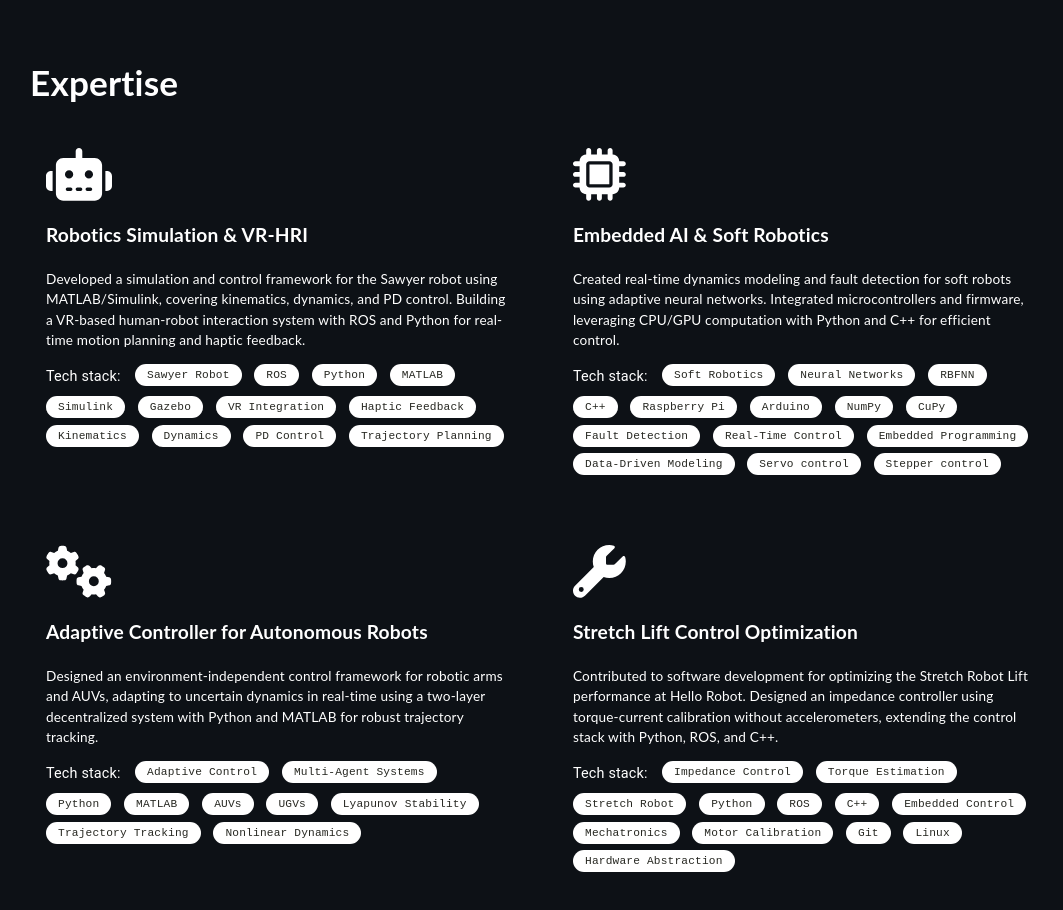
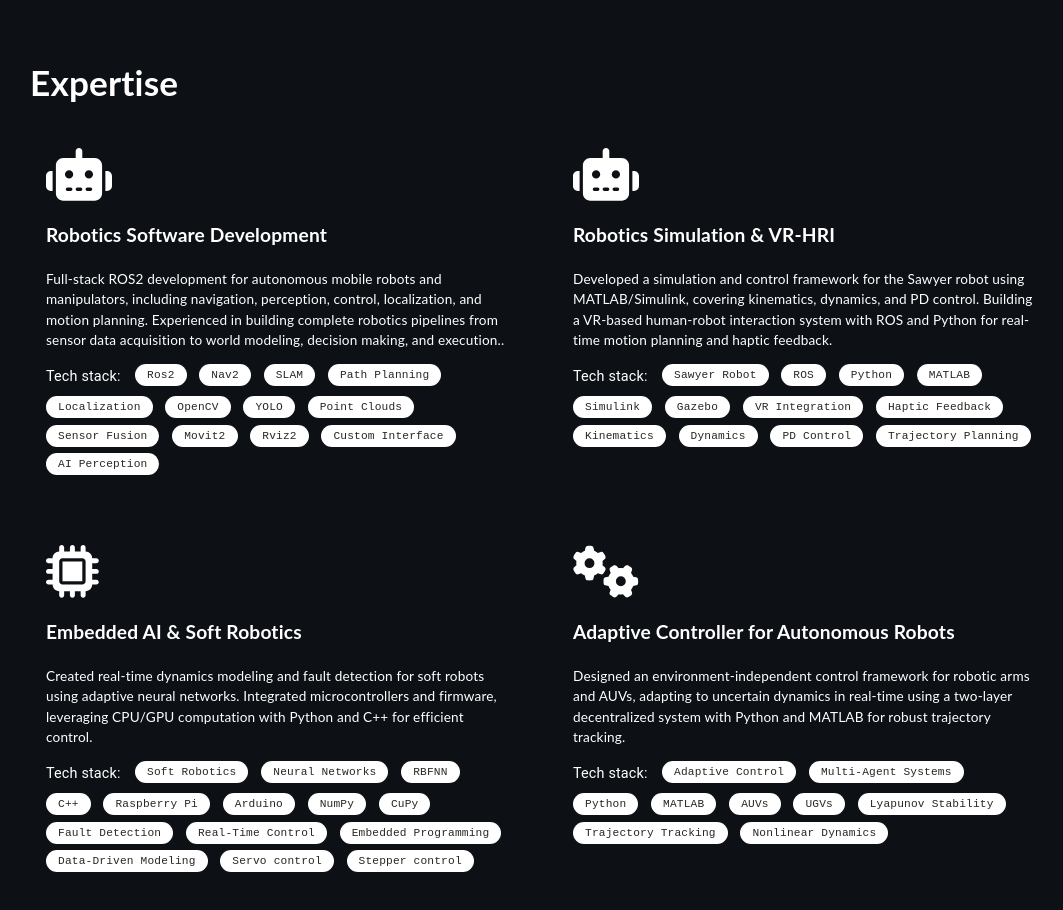
Before and after one commit to EmadJandaghi/emadjandaghi.github.io, a React (Create React App) app: page / in a window 1280 px wide. Shown: the part 860-1770 px from the top of the page, without its empty margins (98-1161 px from the left). Built offline with nearby package versions, Linux system fonts and the light colour scheme.

Commit message:
expertise update

```diff
--- a/src/components/Expertise.tsx
+++ b/src/components/Expertise.tsx
@@ -3,6 +3,23 @@ import { FontAwesomeIcon } from '@fortawesome/react-fontawesome';
 import { faRobot, faMicrochip, faCogs, faWrench } from '@fortawesome/free-solid-svg-icons';
 import Chip from '@mui/material/Chip';
 import '../assets/styles/Expertise.scss';
+
+
+const labelsFifth = [
+    "Ros2",
+    "Nav2",
+    "SLAM",
+    "Path Planning",
+    "Localization",
+    "OpenCV",
+    "YOLO",
+    "Point Clouds",
+    "Sensor Fusion",
+    "Movit2",
+    "Rviz2",
+    "Custom Interface",
+    "AI Perception"
+];
 
 const labelsFirst = [
     "Sawyer Robot",
@@ -69,6 +86,19 @@ function Expertise() {
             <div className="skills-container">
                 <h1>Expertise</h1>
                 <div className="skills-grid">
+
+                    <div className="skill">
+                        <FontAwesomeIcon icon={faRobot} size="3x" />
+                        <h3>Robotics Software Development</h3>
+                        <p>Full-stack ROS2 development for autonomous mobile robots and manipulators, including navigation, perception, control, localization, and motion planning. Experienced in building complete robotics pipelines from sensor data acquisition to world modeling, decision making, and execution..</p>
+                        <div className="flex-chips">
+                            <span className="chip-title">Tech stack:</span>
+                            {labelsFifth.map((label, index) => (
+                                <Chip key={index} className="chip" label={label} />
+                            ))}
+                        </div>
+                    </div>
+
                     <div className="skill">
                         <FontAwesomeIcon icon={faRobot} size="3x" />
                         <h3>Robotics Simulation & VR-HRI</h3>
```
